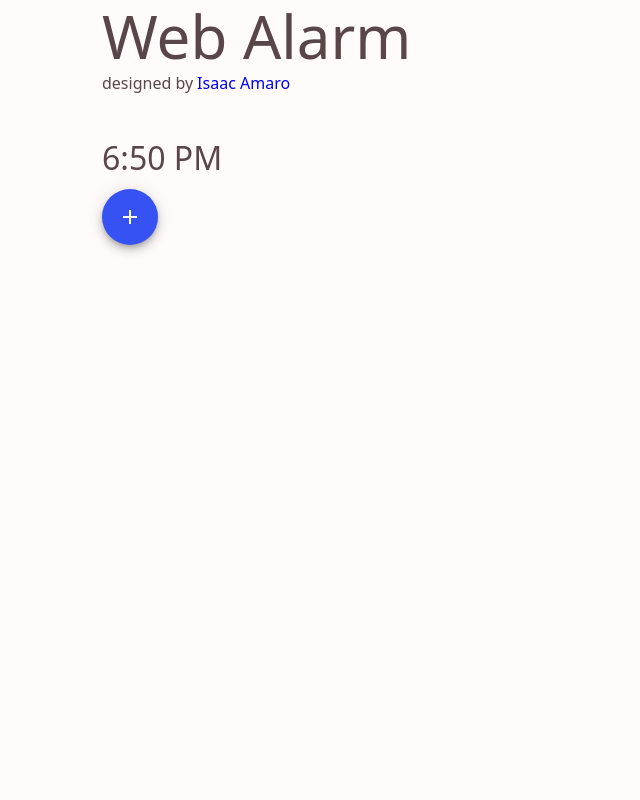
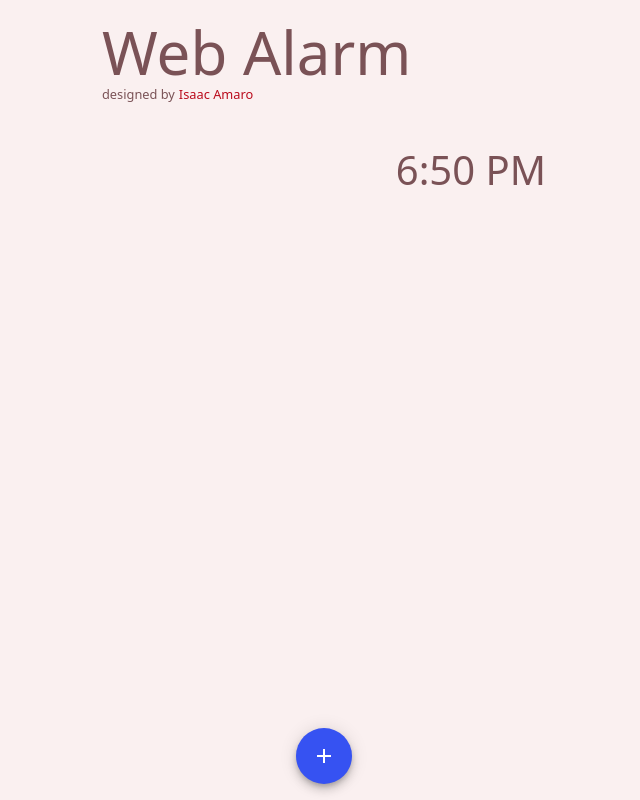
Before and after one commit to isaacamaro03/web-alarm, a React (Create React App) app: page / in a window 1280 px wide. Shown: the whole page, without its empty margins (316-956 px from the left). Built offline with nearby package versions, Linux system fonts and the light colour scheme.

Commit message:
Changed colors and added card styles

```diff
--- a/src/App.css
+++ b/src/App.css
@@ -9,3 +9,20 @@ h1, h2, h3, h4, h5, h6 {
 a {
     text-decoration: none;
 }
+
+::-webkit-scrollbar {
+    width: 8px;
+}
+
+::-webkit-scrollbar-track {
+    border-radius: 8px;
+}
+
+::-webkit-scrollbar-thumb {
+    border-radius: 8px;
+    background: hsl(353deg 20% 40%);
+}
+
+::-webkit-scrollbar-thumb:window-inactive {
+	background: hsl(353deg 20% 40%);
+}
--- a/src/components/Root/Header/Header.js
+++ b/src/components/Root/Header/Header.js
@@ -1,20 +1,21 @@
 import { Typography, makeStyles } from "@material-ui/core";
 
-const useStyles = makeStyles({
+const useStyles = makeStyles((theme) => ({
   root: {
     fontSize: "3.75rem",
-    marginBottom: "2rem",
 
     "& > div": {
-      fontSize: "1rem",
+      fontSize: ".8rem",
+      lineHeight: 1,
 
       "& > a": {
         marginLeft: ".25rem",
         fontWeight: "500",
+        color: theme.palette.primary.dark,
       },
     },
   },
-});
+}));
 
 const Header = () => {
   const classes = useStyles();
@@ -24,7 +25,12 @@ const Header = () => {
       <Typography variant="h2">Web Alarm</Typography>
       <div>
         <span>designed by</span>
-        <a href="https://github.com/isaacamaro03" data-testid="author-link">
+        <a
+          target="_blank"
+          rel="noopener noreferrer"
+          href="https://github.com/isaacamaro03"
+          data-testid="author-link"
+        >
           Isaac Amaro
         </a>
       </div>
--- a/src/components/Root/Main/AddNewAlarmButton/AddNewAlarmButton.js
+++ b/src/components/Root/Main/AddNewAlarmButton/AddNewAlarmButton.js
@@ -1,9 +1,17 @@
-import { Fab } from "@material-ui/core";
+import { Fab, makeStyles } from "@material-ui/core";
 import { Add } from "@material-ui/icons";
 
+const useStyles = makeStyles({
+  root: {
+    alignSelf: "center",
+  },
+});
+
 const AddNewAlarmButton = ({ onClick }) => {
+  const classes = useStyles();
+
   return (
-    <Fab color="secondary" onClick={onClick}>
+    <Fab className={classes.root} color="secondary" onClick={onClick}>
       <Add />
     </Fab>
   );
--- a/src/components/Root/Main/AlarmList/AlarmItem/AlarmItem.js
+++ b/src/components/Root/Main/AlarmList/AlarmItem/AlarmItem.js
@@ -1,8 +1,26 @@
+import { alpha, makeStyles } from "@material-ui/core";
+
 import { formatAlarmTime } from "./utils";
 
+const useStyles = makeStyles((theme) => ({
+  root: {
+    padding: ".5rem",
+    borderRadius: "8px",
+    background: alpha(theme.palette.primary.light, 0.15),
+    boxShadow: `0 2px 1px 1px ${alpha(theme.palette.primary.light, 0.2)}`,
+
+    "& > time": {
+      fontSize: "1.5rem",
+      fontWeight: "500",
+    },
+  },
+}));
+
 const AlarmItem = ({ alarmData }) => {
+  const classes = useStyles();
+
   return (
-    <div data-testid="alarm-item">
+    <div data-testid="alarm-item" className={classes.root}>
       <time data-testid="alarm-item-time">
         {formatAlarmTime(alarmData.time)}
       </time>
--- a/src/components/Root/Main/AlarmList/AlarmList.js
+++ b/src/components/Root/Main/AlarmList/AlarmList.js
@@ -1,7 +1,33 @@
+import { makeStyles } from "@material-ui/core";
+
 import { AlarmItem } from "./AlarmItem";
 
+const useStyles = makeStyles({
+  root: {
+    flex: 1,
+    marginBottom: "1rem",
+    overflow: "auto",
+  },
+  wrapper: {
+    display: "flex",
+    flexFlow: "column",
+    gap: "1rem",
+    padding: "0 .25rem .25rem .25rem",
+  },
+});
+
 const AlarmList = ({ alarms }) => {
-  return alarms.map((alarm) => <AlarmItem alarmData={alarm} />);
+  const classes = useStyles();
+
+  return (
+    <div className={classes.root}>
+      <div className={classes.wrapper}>
+        {alarms.map((alarm) => (
+          <AlarmItem alarmData={alarm} />
+        ))}
+      </div>
+    </div>
+  );
 };
 
 export default AlarmList;
--- a/src/components/Root/Main/Clock/Clock.js
+++ b/src/components/Root/Main/Clock/Clock.js
@@ -5,10 +5,11 @@ import { formatClockTime } from "./utils";
 
 const useStyles = makeStyles({
   root: {
-    padding: "8px 0",
+    padding: ".5rem 0",
+    textAlign: "end",
 
     "& > time": {
-      fontSize: "2rem",
+      fontSize: "2.5rem",
       fontWeight: "500",
     },
   },
--- a/src/components/Root/Main/Main.js
+++ b/src/components/Root/Main/Main.js
@@ -1,3 +1,4 @@
+import { makeStyles } from "@material-ui/core";
 import { AlarmsContext } from "@web-alarm-components/AlarmsContext";
 import { useContext } from "react";
 
@@ -5,7 +6,16 @@ import { AddNewAlarmButton } from "./AddNewAlarmButton";
 import { AlarmList } from "./AlarmList";
 import { Clock } from "./Clock";
 
+const useStyles = makeStyles({
+  root: {
+    display: "flex",
+    flexFlow: "column",
+    overflow: "visible",
+  },
+});
+
 const Main = () => {
+  const classes = useStyles();
   const [alarms, setAlarms] = useContext(AlarmsContext);
 
   const onAddAlarmClick = () => {
@@ -13,7 +23,7 @@ const Main = () => {
   };
 
   return (
-    <main>
+    <main className={classes.root}>
       <Clock startDate={new Date()} />
       <AlarmList alarms={alarms} />
       <AddNewAlarmButton onClick={onAddAlarmClick} />
--- a/src/components/Root/Root.js
+++ b/src/components/Root/Root.js
@@ -6,9 +6,13 @@ import { Main } from "./Main";
 
 const useStyles = makeStyles({
   app: {
+    display: "grid",
+    gridTemplateRows: "auto minmax(0px, 1fr)",
+    gap: "2rem",
     height: "100%",
     width: "444px",
     margin: "0 auto",
+    padding: "1rem 0",
   },
 });
 
--- a/src/components/shared/ThemeProvider/ThemeProvider.js
+++ b/src/components/shared/ThemeProvider/ThemeProvider.js
@@ -6,7 +6,7 @@ const defaultTheme = createTheme({
     MuiCssBaseline: {
       "@global": {
         body: {
-          color: "hsl(353, 11%, 31%)",
+          color: "hsl(353deg 20% 40%)",
         },
       },
     },
@@ -25,8 +25,8 @@ const defaultTheme = createTheme({
   },
   palette: {
     background: {
-      default: "#fffbfb",
-      paper: "#fffbfb",
+      default: "hsla(0, 50%, 96%, 1)",
+      paper: "hsla(0, 50%, 96%, 1)",
     },
     primary: {
       main: "hsl(354, 89%, 55%)",
```
